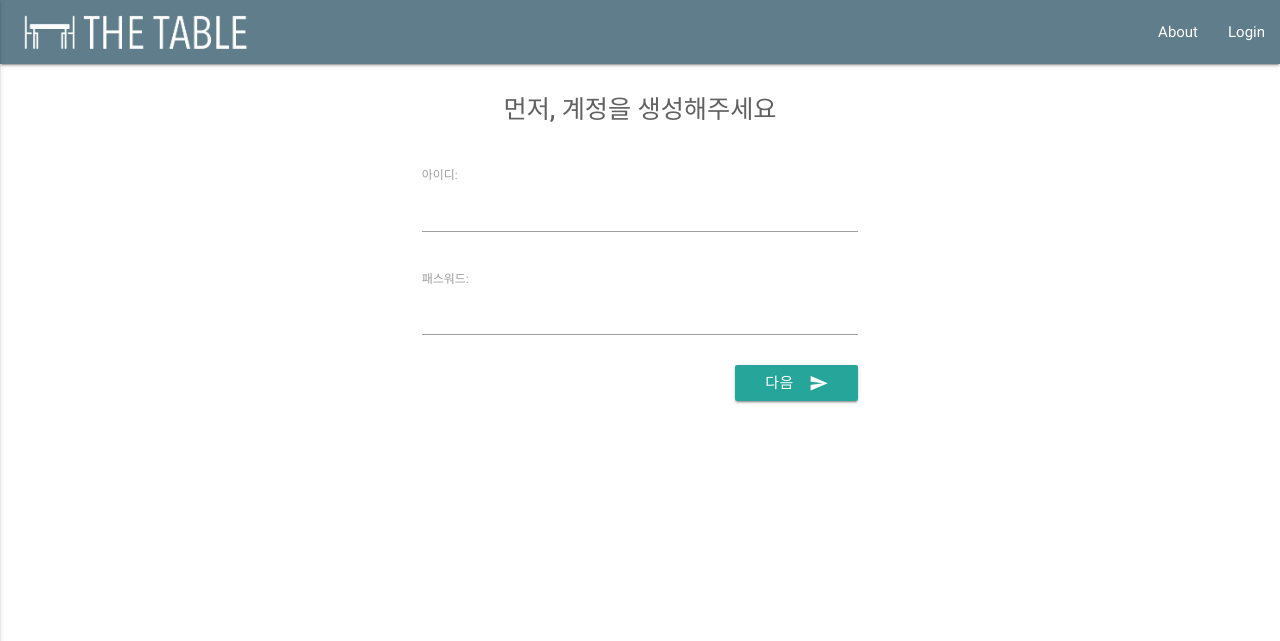
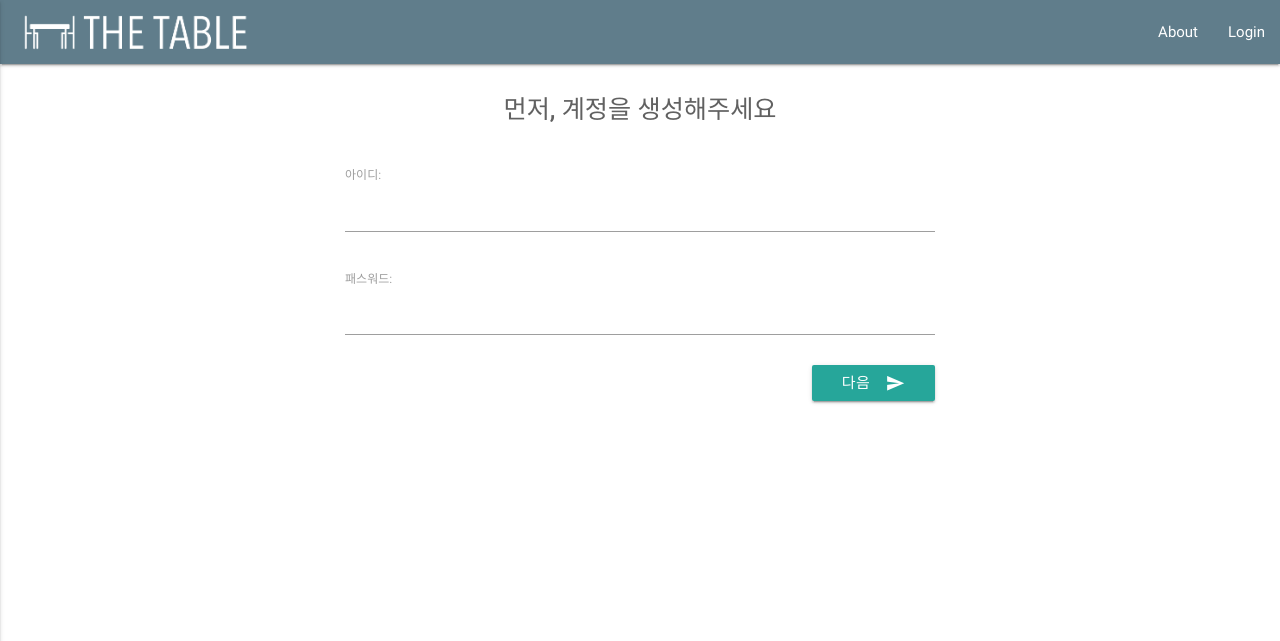
Before and after one commit to dongkwan-kim/the-table, a Django app: a page that uses xtake/templates/persona.html in a window 1280 px wide. Shown: the top 641 px of the page. Run offline with Django 3.2, Linux system fonts and the light colour scheme; some libraries are stand-ins or nearby versions.

Commit message:
Make Signup Layout wide

```diff
--- a/xtake/templates/persona.html
+++ b/xtake/templates/persona.html
@@ -7,7 +7,7 @@
 </h1>
 
 <div class="row">
-    <form method="POST" class="col m6 offset-m3 s12">
+    <form method="POST" class="col m8 offset-m2 s12">
         {% csrf_token %}
         {% if not is_choice %}
             {{form.as_p}}
```
